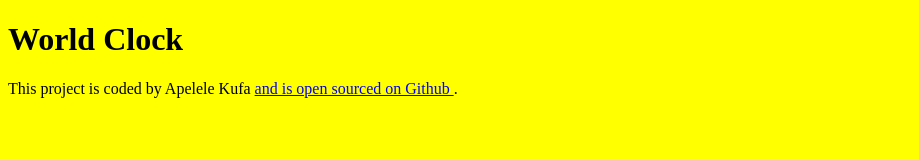
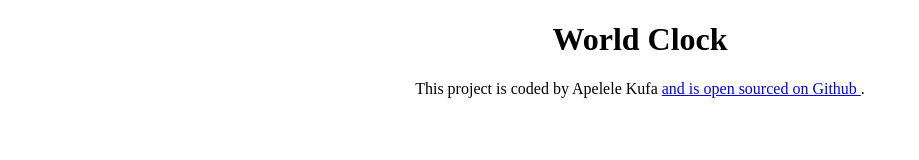
Before and after one commit to Apelele05/world-clock, a plain HTML site: page index.html in a window 1280 px wide. Shown: the whole page, without its empty margins (0-919 px from the left). Drawn offline with Linux system fonts and the light colour scheme.

Commit message:
removed backround color

```diff
--- a/CSS/style.css
+++ b/CSS/style.css
@@ -1,3 +1,7 @@
 body {
-  background-color: yellow;
+  text-align: center;
 }
+
+footer {
+  text-align: center;
+}
```
